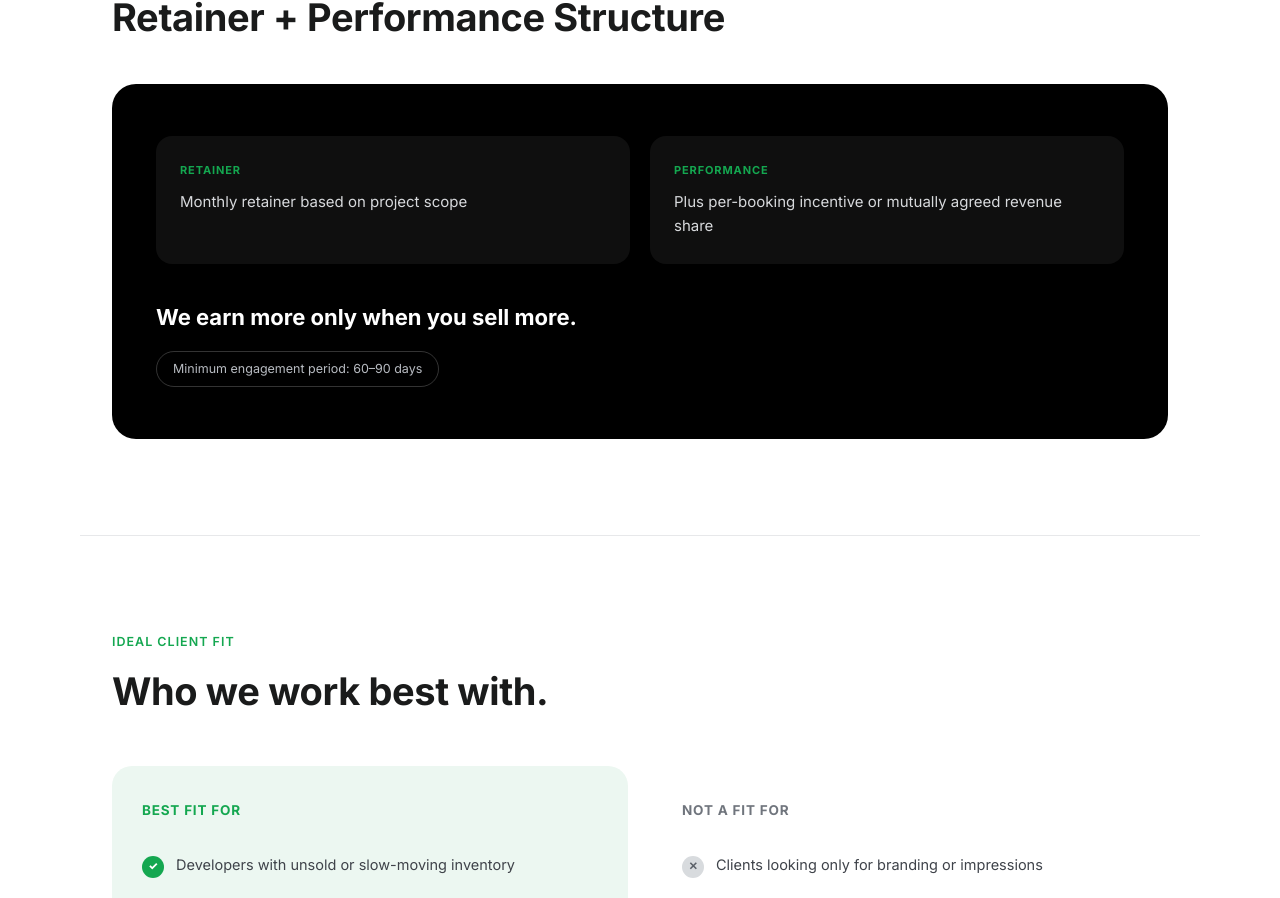
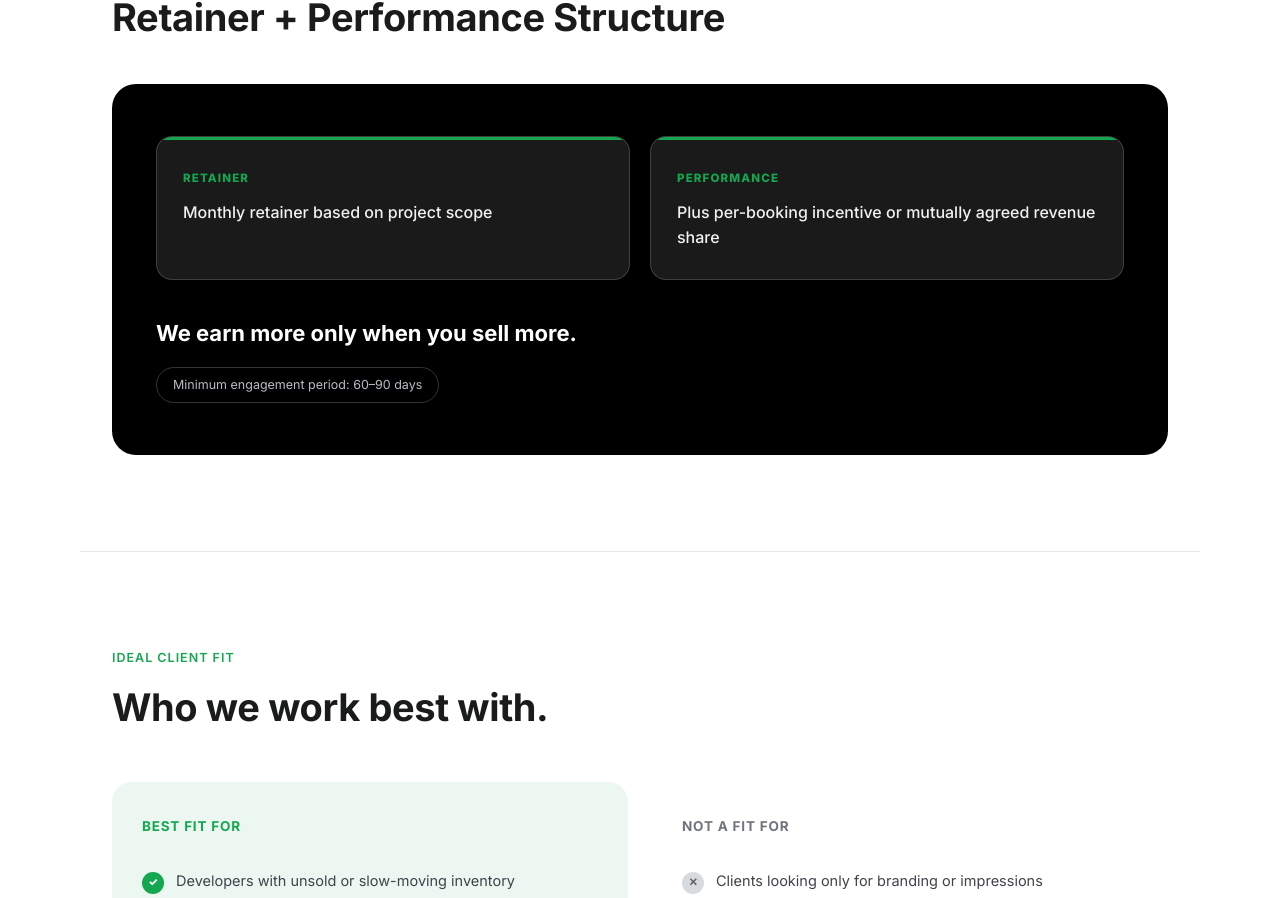
Before and after one commit to khurram7jc/propkads-website, a Next.js app: page / in a window 1280 px wide. Shown: the part 5667-6565 px from the top of the page. Built offline with nearby package versions, Linux system fonts and the light colour scheme; no server answers; the database is empty.

Commit message:
Highlight Retainer/Performance cards more clearly: visible border, green top accent bar, brighter background and text

```diff
--- a/app/globals.css
+++ b/app/globals.css
@@ -336,10 +336,15 @@ input, select, textarea{font-family:inherit;}
 /* ---------- MODEL ---------- */
 .model-panel{background:var(--black); border-radius:24px; padding:52px 44px; margin-top:44px; color:#fff;}
 .model-panel-grid{display:grid; grid-template-columns:1fr 1fr; gap:20px; margin-bottom:36px;}
-.model-panel-card{background:rgba(255,255,255,0.06); border-radius:16px; padding:26px 24px; transition:background .2s ease;}
-.model-panel-card:hover{background:rgba(255,255,255,0.1);}
-.model-panel-card .tag{font-size:11px; text-transform:uppercase; letter-spacing:.08em; color:var(--green); font-weight:700; margin-bottom:10px; display:block;}
-.model-panel-card p{font-size:15px; color:#D7D9DC; line-height:1.6;}
+.model-panel-card{
+  background:rgba(255,255,255,0.1); border:1px solid rgba(255,255,255,0.16); border-radius:16px;
+  padding:32px 26px 28px; position:relative; overflow:hidden;
+  transition:background .2s ease, border-color .2s ease, transform .2s ease;
+}
+.model-panel-card::before{content:""; position:absolute; top:0; left:0; right:0; height:3px; background:var(--green);}
+.model-panel-card:hover{background:rgba(255,255,255,0.16); border-color:rgba(255,255,255,0.3); transform:translateY(-3px);}
+.model-panel-card .tag{font-size:11.5px; text-transform:uppercase; letter-spacing:.1em; color:var(--green); font-weight:800; margin-bottom:12px; display:block;}
+.model-panel-card p{font-size:16px; color:#F0F1F2; line-height:1.6; font-weight:500;}
 .model-panel-tagline{font-size:22px; font-weight:700; color:#fff; margin-bottom:16px;}
 .model-panel-min{display:inline-block; font-size:12.5px; color:#B8BCC2; border:1px solid rgba(255,255,255,0.2); padding:7px 16px; border-radius:999px;}
 @media(max-width:700px){.model-panel-grid{grid-template-columns:1fr;} .model-panel{padding:36px 26px;}}
```
